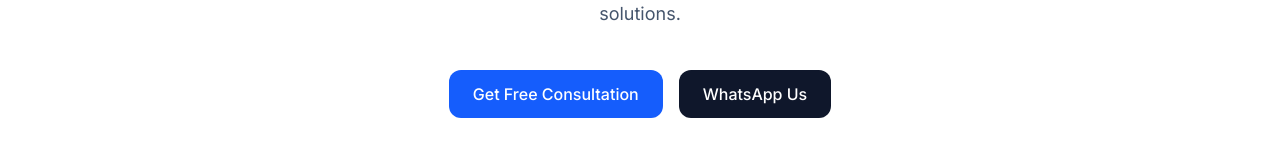
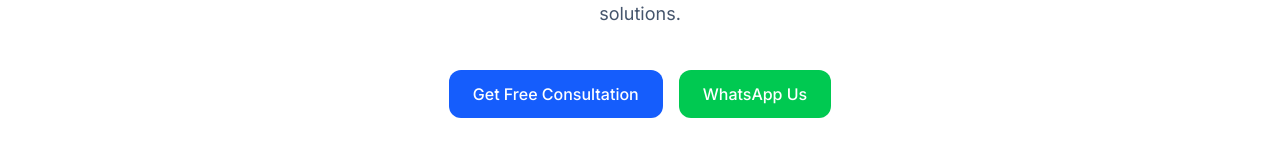
Before and after one commit to r-jheltandugon/gulf-digital-solutions, a Next.js app: page / in a window 1280 px wide. Shown: the part 505-673 px from the top of the page. Built offline with nearby package versions, Linux system fonts and the light colour scheme; no server answers.

Commit message:
Change bg color

```diff
--- a/components/sections/hero.tsx
+++ b/components/sections/hero.tsx
@@ -55,7 +55,7 @@ export default function Hero() {
               target="_blank"
               rel="noopener noreferrer"
             >
-              <Button className="bg-slate-900 hover:bg-slate-800">
+              <Button className="bg-green-500">
                 WhatsApp Us
               </Button>
             </a>
```
